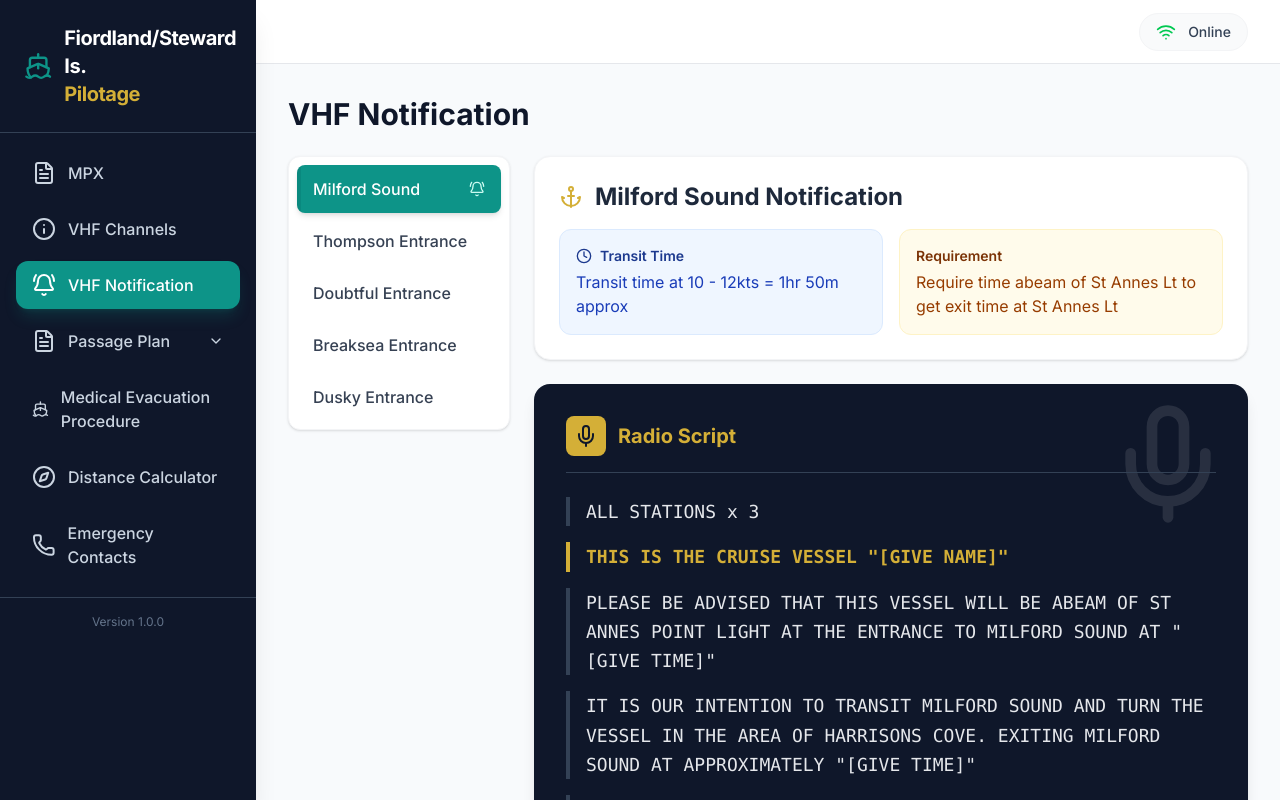
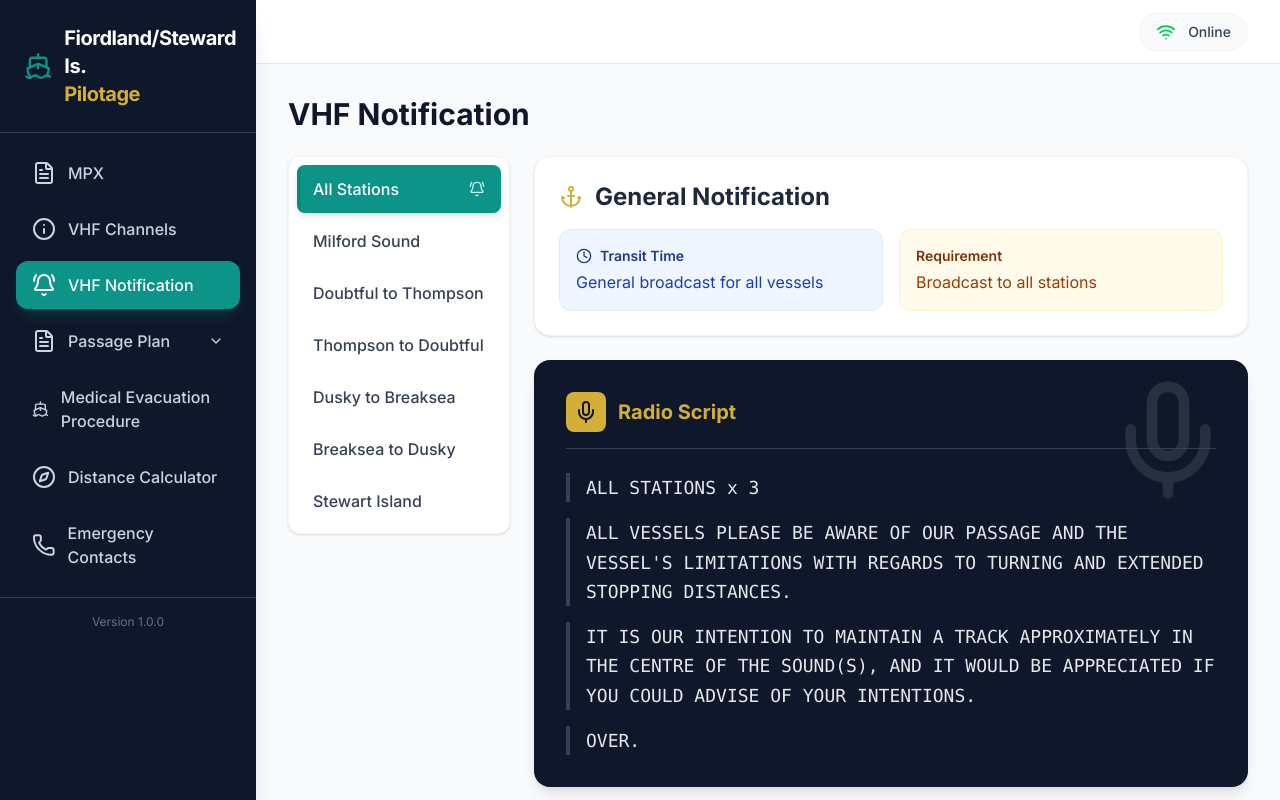
Before and after one commit to premraj81/fiordland-pilotage, a React (Vite) app: page /vhf-notification in a window 1280 px wide. Built offline with nearby package versions, Linux system fonts and the light colour scheme.

Commit message:
Update VHF notification scripts and add Stewart Island/All tabs

```diff
--- a/src/pages/VHFNotification.tsx
+++ b/src/pages/VHFNotification.tsx
@@ -4,83 +4,105 @@ import { cn } from '../lib/utils';
 
 const NOTIFICATIONS = [
     {
-        id: 'milford',
-        label: 'Milford Sound',
-        title: 'Milford Sound Notification',
-        transitInfo: 'Transit time at 10 - 12kts = 1hr 50m approx',
-        requirement: 'Require time abeam of St Annes Lt to get exit time at St Annes Lt',
+        id: 'all',
+        label: 'All Stations',
+        title: 'General Notification',
+        transitInfo: 'General broadcast for all vessels',
+        requirement: 'Broadcast to all stations',
         script: [
             "ALL STATIONS x 3",
-            "THIS IS THE CRUISE VESSEL \"[GIVE NAME]\"",
-            "PLEASE BE ADVISED THAT THIS VESSEL WILL BE ABEAM OF ST ANNES POINT LIGHT AT THE ENTRANCE TO MILFORD SOUND AT \"[GIVE TIME]\"",
-            "IT IS OUR INTENTION TO TRANSIT MILFORD SOUND AND TURN THE VESSEL IN THE AREA OF HARRISONS COVE. EXITING MILFORD SOUND AT APPROXIMATELY \"[GIVE TIME]\"",
-            "ALL VESSELS PLEASE BE AWARE OF OUR PASSAGE AND THE VESSELS LIMITATIONS WHEN TURNING AT DALE POINT AND OFF HARRISONS COVE. IT IS OUR INTENTION TO MAINTAIN A TRACK APPROXIMATELY IN THE CENTRE OF THE SOUND, AND IT WOULD BE APPRECIATED IF YOU COULD ADVISE US OF YOUR INTENTIONS.",
-            "THIS IS THE \"[GIVE SHIPS NAME]\" LISTENING OUT ON CHANNEL 16",
+            "ALL VESSELS PLEASE BE AWARE OF OUR PASSAGE AND THE VESSEL'S LIMITATIONS WITH REGARDS TO TURNING AND EXTENDED STOPPING DISTANCES.",
+            "IT IS OUR INTENTION TO MAINTAIN A TRACK APPROXIMATELY IN THE CENTRE OF THE SOUND(S), AND IT WOULD BE APPRECIATED IF YOU COULD ADVISE OF YOUR INTENTIONS.",
             "OVER."
         ]
     },
     {
-        id: 'thompson-doubtful',
-        label: 'Thompson Entrance',
-        title: 'Thompson Sound - Doubtful Sound',
-        transitInfo: 'Transit time at 15-16kts = 1hr 30m approx',
-        requirement: 'Require time abeam of Colonial Head to get exit time at Doubtful Sound',
+        id: 'milford',
+        label: 'Milford Sound',
+        title: 'Milford Sound Notification',
+        transitInfo: 'Transit at ~12 knots',
+        requirement: 'St Anne Point to Head and return',
         script: [
-            "ALL STATIONS x 3",
-            "THIS IS THE CRUISE VESSEL \"[GIVE NAME]\"",
-            "PLEASE BE ADVISED THAT THIS VESSEL WILL BE ABEAM OF COLONIAL HEAD AT THE ENTRANCE TO THOMPSON SOUND AT \"[GIVE TIME]\"",
-            "IT IS OUR INTENTION TO TRANSIT THOMPSON SOUND THROUGH SEYMOURS ISLAND TO DOUBTFUL SOUND, EXITING DOUBTFUL SOUND AT APPROXIMATELY \"[GIVE TIME]\"",
-            "ANY VESSELS ALONG THIS ROUTE PLEASE BE AWARE OF OUR PASSAGE AND IT WOULD BE APPRECIATED IF YOU COULD ADVISE US OF YOUR INTENTIONS.",
-            "THIS IS THE \"[GIVE SHIPS NAME]\" LISTENING OUT ON CHANNEL 16",
-            "OVER."
+            "SECURITE, SECURITE, SECURITE, ALL STATIONS, ALL STATIONS, ALL STATIONS",
+            "THIS IS THE PASSENGER VESSEL \"[NAME]\"",
+            "WE ARE [DIST] NM FROM ST ANNE POINT, PROCEEDING INBOUND TO MILFORD SOUND.",
+            "OUR INTENTION IS TO TRANSIT INBOUND MILFORD SOUND AT APPROXIMATELY 12 KNOTS, TURNING THE VESSEL AT THE HEAD OF THE SOUND (AND PERFORMING PASSENGER TRANSFER VIA TENDER EAST OF SINBAD GULLEY) AND PROCEEDING OUTBOUND (STOPPING BRIEFLY AT STIRLING FALLS FOR VIEWING).",
+            "ETA TO THE ENTRANCE OF MILFORD SOUND [TIME], AT THE HEAD OF MILFORD SOUND [TIME], AND CLEARING MILFORD SOUND FOR SEA AT [TIME].",
+            "THIS IS THE PASSENGER VESSEL \"[NAME]\", LISTENING ON VHF CHANNELS 16, 14, 10, 62 (73). OUT."
         ]
     },
     {
         id: 'doubtful-thompson',
-        label: 'Doubtful Entrance',
-        title: 'Doubtful Sound - Thompson Sound',
-        transitInfo: 'Transit time at 15-16kts = 1hr 30m approx',
-        requirement: 'Require time abeam of Hares Ears Point to get exit time at Thompson Sound',
+        label: 'Doubtful to Thompson',
+        title: 'Doubtful Sound to Thompson Sound',
+        transitInfo: 'Transit at ~16 knots',
+        requirement: 'Febrero Point to Common Head/Exit',
         script: [
-            "ALL STATIONS x 3",
-            "THIS IS THE CRUISE VESSEL \"[GIVE NAME]\"",
-            "PLEASE BE ADVISED THAT THIS VESSEL WILL BE ABEAM OF HARES EARS AT THE ENTRANCE TO DOUBTFUL SOUND AT \"[GIVE TIME]\"",
-            "IT IS OUR INTENTION TO TRANSIT DOUBTFUL SOUND THROUGH TO SEYMOURS ISLAND THEN THROUGH THOMPSON SOUND, EXITING THOMPSON SOUND AT APPROXIMATELY \"[GIVE TIME]\"",
-            "ANY VESSELS ALONG THIS ROUTE PLEASE BE AWARE OF OUR PASSAGE AND IT WOULD BE APPRECIATED IF YOU COULD ADVISE US OF YOUR INTENTIONS.",
-            "THIS IS THE \"[GIVE SHIPS NAME]\" LISTENING OUT ON CHANNEL 16",
-            "OVER."
+            "SECURITE, SECURITE, SECURITE, ALL STATIONS, ALL STATIONS, ALL STATIONS",
+            "THIS IS THE PASSENGER VESSEL \"[NAME]\"",
+            "WE ARE [DIST] NM FROM FEBRERO POINT, PROCEEDING INBOUND TO DOUBTFUL SOUND.",
+            "OUR INTENTION IS TO TRANSIT INBOUND DOUBTFUL SOUND AT APPROXIMATELY 16 KNOTS, ROUNDING JAMIESON HEAD, TRANSITING EAST THRU PATEA (GAOL) PASSAGE, CONTINUING SOUTH OF BAUZA ISLAND, SHAPING UP FOR PENDULO REACH, ROUNDING COMMON HEAD AND PROCEEDING NORTHBOUND THRU THOMPSON SOUND.",
+            "ETA TO THE ENTRANCE OF DOUBTFUL SOUND [TIME], AT COMMON HEAD (10 NM / ½ WAY) [TIME], AND CLEARING THOMPSON SOUND FOR SEA AT APPROXIMATELY [TIME].",
+            "THIS IS THE PASSENGER VESSEL \"[NAME]\", LISTENING ON VHF CHANNELS 16, 10, (73). OUT."
+        ]
+    },
+    {
+        id: 'thompson-doubtful',
+        label: 'Thompson to Doubtful',
+        title: 'Thompson Sound to Doubtful Sound',
+        transitInfo: 'Transit at ~16 knots',
+        requirement: 'Colonial Head to Exit',
+        script: [
+            "ALL STATIONS, ALL STATIONS, ALL STATIONS",
+            "THIS IS THE PASSENGER VESSEL \"[NAME]\"",
+            "WE ARE CURRENTLY [DIST] NM NW OF COLONIAL HEAD, PROCEEDING INBOUND TO THOMPSON SOUND.",
+            "OUR INTENTION IS TO TRANSIT SOUTHBOUND THOMPSON SOUND AT APPROXIMATELY 16 KNOTS, ROUNDING COMMON HEAD WEST OF SEYMOUR ISLAND, PROCEEDING WESTBOUND THRU DOUBTFUL SOUND SOUTH OF BAUZA ISLAND, NORTHWEST THRU GAOL PASSAGE, AND HENCE TO SEA.",
+            "ETA TO THE ENTRANCE OF THOMPSON SOUND [TIME], AT COMMON HEAD (10 NM / ½ WAY) [TIME], AND CLEARING DOUBTFUL SOUND FOR SEA AT APPROXIMATELY [TIME].",
+            "THIS IS THE PASSENGER VESSEL \"[NAME]\", LISTENING ON VHF CHANNELS 16, 10 (73). OUT."
+        ]
+    },
+    {
+        id: 'dusky-breaksea',
+        label: 'Dusky to Breaksea',
+        title: 'Dusky Sound to Breaksea Sound',
+        transitInfo: 'Transit at ~16 knots',
+        requirement: 'South Point to Breaksea Exit',
+        script: [
+            "SECURITE, SECURITE, SECURITE, ALL STATIONS, ALL STATIONS, ALL STATIONS",
+            "THIS IS THE PASSENGER VESSEL \"[NAME]\"",
+            "WE ARE [DIST] NM FROM SOUTH POINT. OUR INTENTION IS TO PROCEED INBOUND TO DUSKY SOUND AT APPROXIMATELY 16 KNOTS, TRANSITING NORTH OF INDIAN AND LONG ISLANDS, THRU THE BOWEN CHANNEL, SHAPING UP FOR ACHERON PASSAGE, NORTHBOUND THRU ACHERON PASSAGE INTO BREAKSEA SOUND, PASSING WEST OF ENTRY ISLAND, AND DEPARTING BREAKSEA SOUND BETWEEN BREAKSEA ISLAND AND ROCKY POINT.",
+            "ETA TO THE ENTRANCE OF DUSKY SOUND [TIME], ENTERING ACHERON PASSAGE (16 NM / 1 HR) [TIME], AND CLEARING BREAKSEA SOUND FOR SEA AT APPROXIMATELY [TIME].",
+            "THIS IS THE PASSENGER VESSEL \"[NAME]\", LISTENING ON VHF CHANNELS 16, 10 (73). OUT."
         ]
     },
     {
         id: 'breaksea-dusky',
-        label: 'Breaksea Entrance',
-        title: 'Breaksea Sound - Dusky Sound',
-        transitInfo: 'Transit time at 15-16kts = 1hr 30m approx',
-        requirement: 'Require time abeam of Breaksea Island to get exit time at Dusky Sound',
+        label: 'Breaksea to Dusky',
+        title: 'Breaksea Sound to Dusky Sound',
+        transitInfo: 'Transit at ~15 knots',
+        requirement: 'Rocky Point to Dusky Exit',
         script: [
-            "ALL STATIONS x 3",
-            "THIS IS THE CRUISE VESSEL \"[GIVE NAME]\"",
-            "PLEASE BE ADVISED THAT THIS VESSEL WILL BE ABEAM OF BREAKSEA ISLAND AT THE ENTRANCE TO BREAKSEA SOUND AT \"[GIVE TIME]\"",
-            "IT IS OUR INTENTION TO TRANSIT BREAKSEA SOUND THROUGH THE ACHERON PASSAGE THEN THE BOWEN CHANNEL NORTH OF LONG ISLAND, EXITING DUSKY SOUND AT APPROXIMATELY \"[GIVE TIME]\"",
-            "ANY VESSELS ALONG THIS ROUTE PLEASE BE AWARE OF OUR PASSAGE AND IT WOULD BE APPRECIATED IF YOU COULD ADVISE US OF YOUR INTENTIONS.",
-            "THIS IS THE \"[GIVE SHIPS NAME]\" LISTENING OUT ON CHANNEL 16",
-            "OVER."
+            "ALL STATIONS, ALL STATIONS, ALL STATIONS",
+            "THIS IS THE PASSENGER VESSEL \"[NAME]\"",
+            "WE ARE CURRENTLY [DIST] NM NW OF ROCKY POINT, PROCEEDING INBOUND TO BREAKSEA SOUND.",
+            "OUR INTENTION IS TO TRANSIT SOUTHBOUND BREAKSEA SOUND AT 15 KNOTS, TRANSITING WEST OF ENTRY ISLAND, SOUTH THRU ACHERON PASSAGE, WEST THRU THE BOWEN CHANNEL, SOUTH OF THRUM CAP AND NORMAN’S ISLAND, AND HENCE TO SEA.",
+            "ETA TO THE ENTRANCE OF BREAKSEA SOUND [TIME], ABEAM OF PORPOISE PT (14 NM) [TIME], AND CLEARING DUSKY SOUND FOR SEA AT APPROXIMATELY [TIME].",
+            "THIS IS THE PASSENGER VESSEL \"[NAME]\", LISTENING ON VHF CHANNELS 16, 10 (73). OUT."
         ]
     },
     {
-        id: 'dusky-breaksea',
-        label: 'Dusky Entrance',
-        title: 'Dusky Sound - Breaksea Sound',
-        transitInfo: 'Transit time at 15-16kts = 1hr 30m approx',
-        requirement: 'Require time abeam of South Point to get exit time at Breaksea Sound',
+        id: 'stewart-island',
+        label: 'Stewart Island',
+        title: 'Stewart Island Notification',
+        transitInfo: 'Inbound through Abbott Passage',
+        requirement: 'Bench Island to Anchorage',
         script: [
-            "ALL STATIONS x 3",
-            "THIS IS THE CRUISE VESSEL \"[GIVE NAME]\"",
-            "PLEASE BE ADVISED THAT THIS VESSEL WILL BE ABEAM OF SOUTH POINT AT THE ENTRANCE TO DUSKY SOUND AT \"[GIVE TIME]\"",
-            "IT IS OUR INTENTION TO TRANSIT DUSKY SOUND NORTH OF LONG ISLAND THROUGH THE BOWEN CHANNEL THEN THE ACHERON PASSAGE, EXITING BREAKSEA SOUND AT APPROXIMATELY \"[GIVE TIME]\"",
-            "ANY VESSELS ALONG THIS ROUTE PLEASE BE AWARE OF OUR PASSAGE AND IT WOULD BE APPRECIATED IF YOU COULD ADVISE US OF YOUR INTENTIONS.",
-            "THIS IS THE \"[GIVE SHIPS NAME]\" LISTENING OUT ON CHANNEL 16",
-            "OVER."
+            "SECURITE, SECURITE, SECURITE, ALL STATIONS, ALL STATIONS, ALL STATIONS",
+            "THIS IS THE PASSENGER VESSEL \"[NAME]\"",
+            "WE ARE [DIST] NM FROM BENCH ISLAND. OUR INTENTION IS TO PROCEED INBOUND THROUGH ABBOTT PASSAGE TO HALF MOON BAY / PATTERSON INLET",
+            "A) ANCHORING AT THE MOUTH OF HALF MOON BAY NORTHWEST OF ACKERS POINT",
+            "B) ANCHORING NORTH OF ULVA ISLAND AND CONDUCTING PASSENGER TRANSIT OPERATIONS BY TENDER UNTIL APPROXIMATELY [TIME].",
+            "THIS IS THE PASSENGER VESSEL \"[NAME]\", LISTENING ON VHF CHANNELS 16, 65, (71) OUT."
         ]
     }
 ];
```
